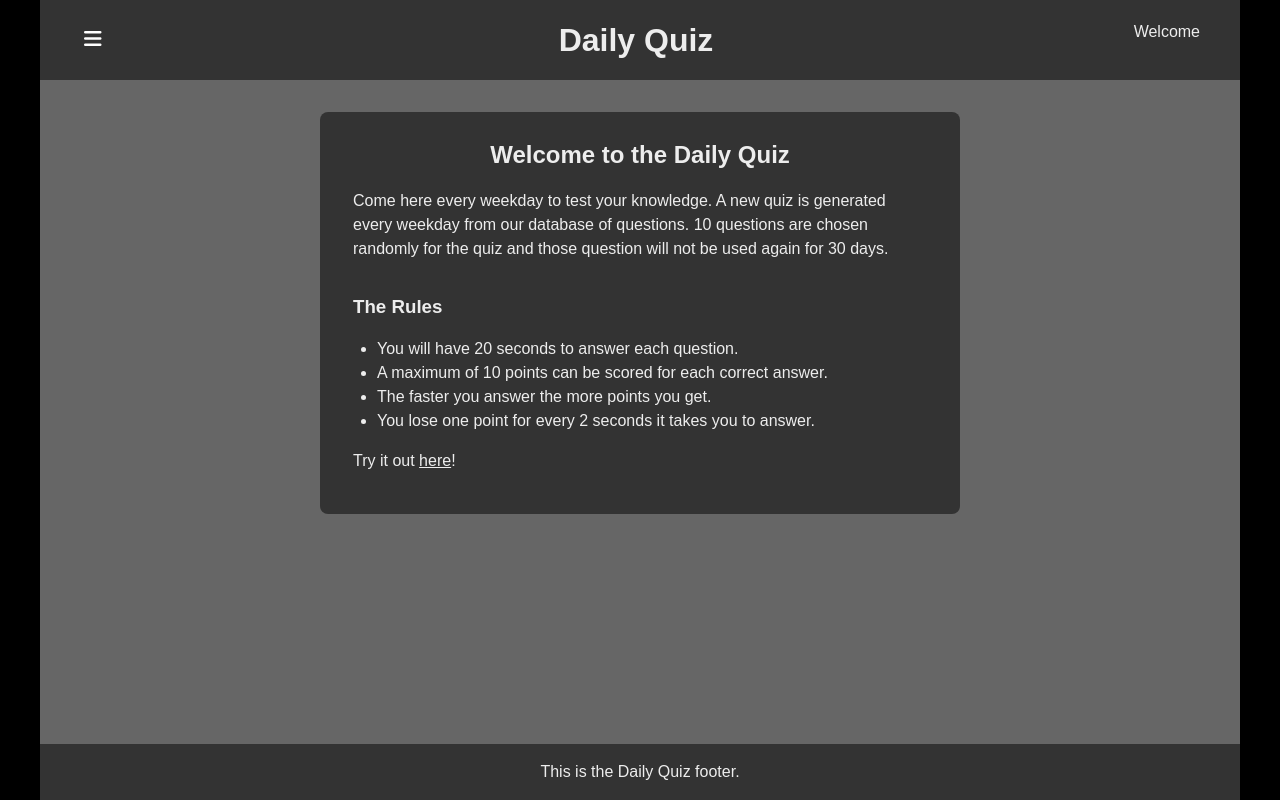
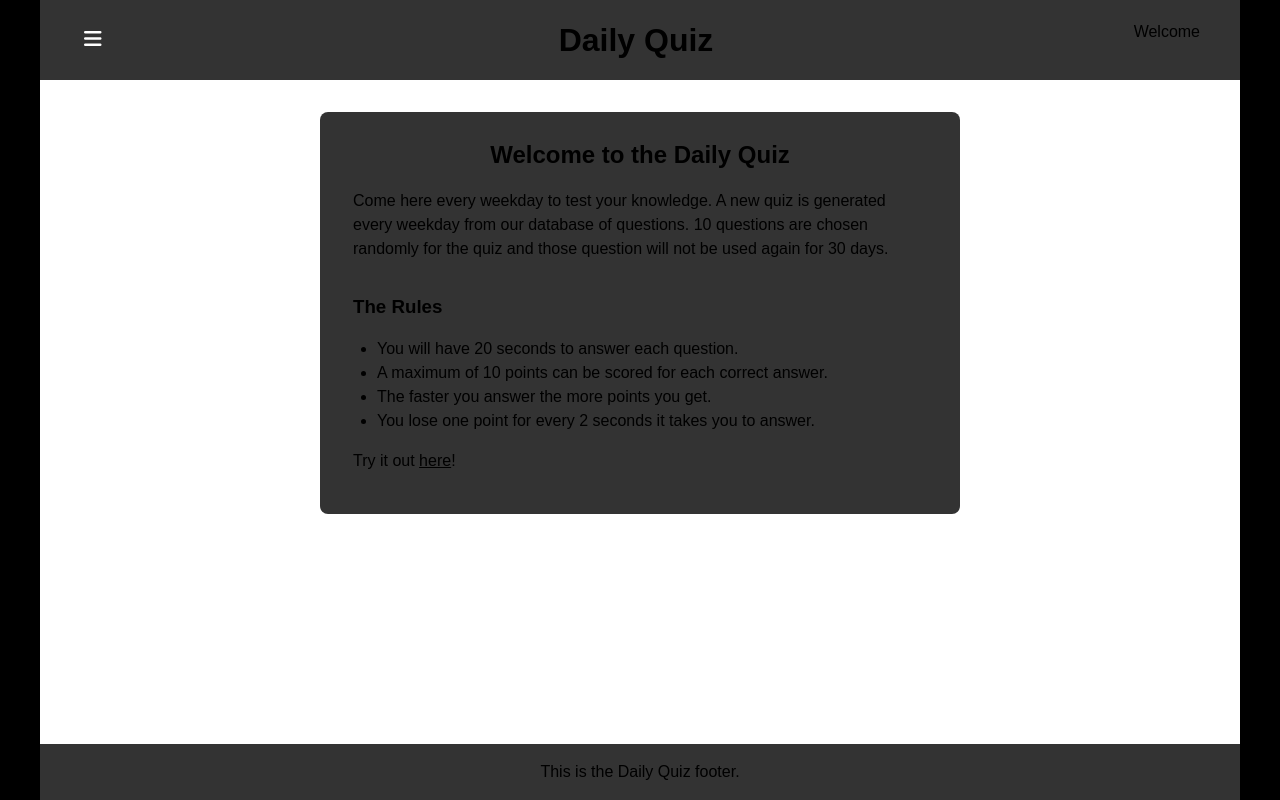
Before and after one commit to bassetthnd824/daily-quiz, a Next.js app: page / in a window 1280 px wide. Built offline with nearby package versions, Linux system fonts and the light colour scheme; no server answers.

Commit message:
Add theme selector

```diff
--- a/src/app/layout.tsx
+++ b/src/app/layout.tsx
@@ -6,6 +6,7 @@ import classes from './layout.module.scss'
 import UserContextProvider from '@/context/user-context'
 import './ui/globals.scss'
 import BackdropContextProvider from '@/context/backdrop-context'
+import ThemeContextProvider from '@/context/theme-context'
 
 export type LayoutProps = {
   children: ReactNode
@@ -17,6 +18,7 @@ const Layout: React.FC<LayoutProps> = ({ children }) => {
       <body>
         <div className={classes.pageWrapper}>
           <UserContextProvider>
+            <ThemeContextProvider>
               <BackdropContextProvider>
                 <HeaderComponent />
                 <main className={classes.main}>
@@ -24,6 +26,7 @@ const Layout: React.FC<LayoutProps> = ({ children }) => {
                 </main>
                 <FooterComponent />
               </BackdropContextProvider>
+            </ThemeContextProvider>
           </UserContextProvider>
         </div>
         <Script src="https://kit.fontawesome.com/707065c5c5.js" crossOrigin="anonymous" strategy="lazyOnload" />
--- a/src/app/ui/globals.scss
+++ b/src/app/ui/globals.scss
@@ -5,6 +5,63 @@
   --foreground: #ededed;
   --primary: #0d6efd;
   --darkened-primary: #{color.adjust(#0d6efd, $lightness: -10%)};
+  --lightened-primary: #{color.adjust(#0d6efd, $lightness: 10%)};
+  --danger: #dc3545;
+  --warning: #ffc107;
+  --success: #198754;
+  --dark-gray: #333;
+  --white: #fff;
+  --black: #000;
+}
+
+[data-theme='dark'] {
+  --background: #666;
+  --foreground: #ededed;
+  --primary: #0d6efd;
+  --darkened-primary: #{color.adjust(#0d6efd, $lightness: -10%)};
+  --lightened-primary: #{color.adjust(#0d6efd, $lightness: 10%)};
+  --danger: #dc3545;
+  --warning: #ffc107;
+  --success: #198754;
+  --dark-gray: #333;
+  --white: #fff;
+  --black: #000;
+}
+
+[data-theme='light'] {
+  --background: #fff;
+  --foreground: #000;
+  --primary: #0d6efd;
+  --darkened-primary: #{color.adjust(#0d6efd, $lightness: -10%)};
+  --lightened-primary: #{color.adjust(#0d6efd, $lightness: 10%)};
+  --danger: #dc3545;
+  --warning: #ffc107;
+  --success: #198754;
+  --dark-gray: #333;
+  --white: #fff;
+  --black: #000;
+}
+
+[data-theme='bama'] {
+  --background: #666;
+  --foreground: #ededed;
+  --primary: #0d6efd;
+  --darkened-primary: #{color.adjust(#0d6efd, $lightness: -10%)};
+  --lightened-primary: #{color.adjust(#0d6efd, $lightness: 10%)};
+  --danger: #dc3545;
+  --warning: #ffc107;
+  --success: #198754;
+  --dark-gray: #333;
+  --white: #fff;
+  --black: #000;
+}
+
+[data-theme='barn'] {
+  --background: #666;
+  --foreground: #ededed;
+  --primary: #0d6efd;
+  --darkened-primary: #{color.adjust(#0d6efd, $lightness: -10%)};
+  --lightened-primary: #{color.adjust(#0d6efd, $lightness: 10%)};
   --danger: #dc3545;
   --warning: #ffc107;
   --success: #198754;
--- /dev/null
+++ b/src/components/ui-elements/ThemeSelector/ThemeSelector.module.scss
@@ -0,0 +1,44 @@
+.themeSelector {
+  display: flex;
+  flex-wrap: wrap;
+  gap: 2rem;
+
+  p {
+    font-size: 1.25rem;
+    flex: 1 1 100%;
+  }
+}
+
+.themeLabel {
+  display: flex;
+  align-items: center;
+  justify-content: center;
+  flex: 1 1 calc(25% - 1.5rem);
+  font-size: 1.125rem;
+  background-color: var(--primary);
+  color: var(--white);
+  border: 0.0625rem solid transparent;
+  font-size: inherit;
+  padding: 0.75rem 1rem;
+  cursor: pointer;
+
+  &:hover {
+    background-color: var(--darkened-primary);
+    border-color: var(--darkened-primary);
+  }
+
+  &:has(input:checked) {
+    background-color: var(--lightened-primary);
+    border-color: var(--lightened-primary);
+  }
+
+  &:disabled,
+  &:disabled:hover {
+    background-color: var(--background);
+    border-color: var(--background);
+  }
+}
+
+.themeRadio {
+  display: none;
+}
--- /dev/null
+++ b/src/components/ui-elements/ThemeSelector/ThemeSelector.tsx
@@ -0,0 +1,65 @@
+'use client'
+
+import { Theme, useTheme } from '@/context/theme-context'
+import { ChangeEvent } from 'react'
+import classes from './ThemeSelector.module.scss'
+
+const ThemeSelector = () => {
+  const { theme, changeTheme } = useTheme()
+
+  const handleThemeChange = (event: ChangeEvent<HTMLInputElement>) => {
+    changeTheme(event.target.value as Theme)
+  }
+
+  return (
+    <div className={classes.themeSelector}>
+      <p>Select your favorite theme</p>
+      <label className={classes.themeLabel}>
+        <input
+          type="radio"
+          name="theme"
+          value="light"
+          className={classes.themeRadio}
+          checked={theme === 'light'}
+          onChange={handleThemeChange}
+        />
+        Light
+      </label>
+      <label className={classes.themeLabel}>
+        <input
+          type="radio"
+          name="theme"
+          value="dark"
+          className={classes.themeRadio}
+          checked={theme === 'dark'}
+          onChange={handleThemeChange}
+        />
+        Dark
+      </label>
+      <label className={classes.themeLabel}>
+        <input
+          type="radio"
+          name="theme"
+          value="bama"
+          className={classes.themeRadio}
+          checked={theme === 'bama'}
+          onChange={handleThemeChange}
+        />
+        Roll Moon Controlled Water Level
+      </label>
+      <label className={classes.themeLabel}>
+        <input
+          type="radio"
+          name="theme"
+          value="barn"
+          className={classes.themeRadio}
+          checked={theme === 'barn'}
+          onChange={handleThemeChange}
+        />
+        War Bird of Prey / American Symbol of Freedom
+      </label>
+    </div>
+  )
+}
+
+export default ThemeSelector
--- /dev/null
+++ b/src/context/theme-context.tsx
@@ -0,0 +1,44 @@
+'use client'
+
+import { createContext, ReactNode, useContext, useEffect, useState } from 'react'
+
+export type Theme = 'light' | 'dark' | 'bama' | 'barn'
+
+export type ThemeContextValue = {
+  theme: Theme
+  changeTheme: (theme: Theme) => void
+}
+
+export const ThemeContext = createContext<ThemeContextValue>({
+  theme: 'light',
+  changeTheme: (theme: Theme) => {},
+})
+
+const ThemeContextProvider = ({ children }: { children: ReactNode }) => {
+  const [theme, setTheme] = useState<Theme>('light')
+
+  useEffect(() => {
+    const storedTheme = localStorage.getItem('theme') as Theme
+
+    if (storedTheme) {
+      setTheme(storedTheme)
+    } else if (window.matchMedia('(prefers-color-scheme: dark)').matches) {
+      setTheme('dark')
+    }
+  }, [])
+
+  useEffect(() => {
+    document.documentElement.setAttribute('data-theme', theme)
+    localStorage.setItem('theme', theme)
+  }, [theme])
+
+  const changeTheme = (theme: Theme) => {
+    setTheme(theme)
+  }
+
+  return <ThemeContext.Provider value={{ theme, changeTheme }}>{children}</ThemeContext.Provider>
+}
+
+export default ThemeContextProvider
+
+export const useTheme = () => useContext(ThemeContext)
```
Also changed, not shown: src/app/user-profile/page.tsx (added, +7 -0 lines). Lines whose indentation alone changed are shown as unchanged.
